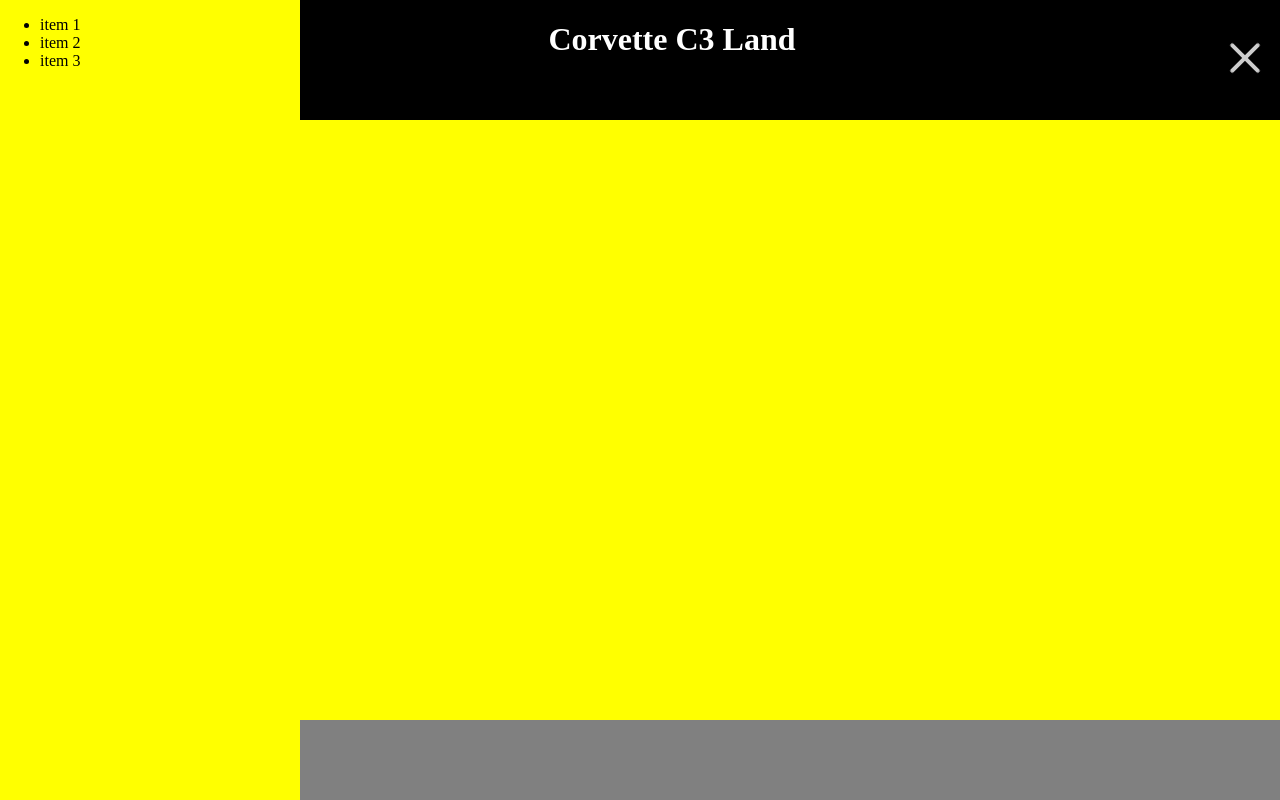
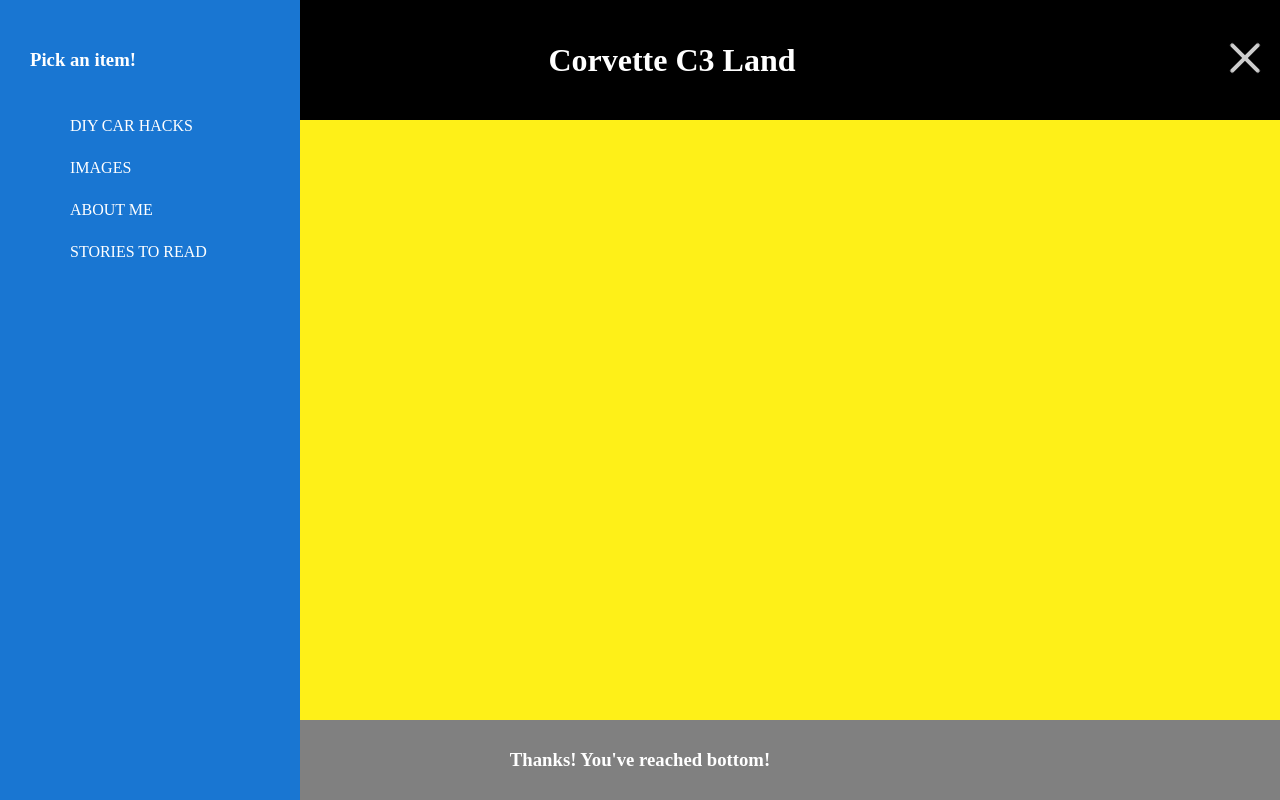
Before and after one commit to jaspercuvelier/corvettec3, a plain HTML site: page index.html in a window 1280 px wide. Both pictures are taken after a click on the button "Menu". Drawn offline with nearby package versions, Linux system fonts and the light colour scheme; no server answers.

Commit message:
Added floating for navbar, added feature: parameter page in url loads the correct article in the article parameter in the main index file.

```diff
--- a/css/responsive.css
+++ b/css/responsive.css
@@ -1 +1 @@
-html{height:100%}body{margin:0}.wrapper,body{display:-ms-flexbox;display:flex;-ms-flex-wrap:wrap;flex-wrap:wrap;height:100%}.wrapper{background-color:#fff;width:100%}header{background-color:#000;color:#fff;height:15%;width:100%;display:-ms-flexbox;display:flex;-ms-flex-direction:row;flex-direction:row;-ms-flex-pack:justify;justify-content:space-between;-ms-flex-line-pack:center;align-content:center}main{background-color:#ff0;color:blue;height:75%;width:100%}footer{background-color:grey;color:#000;height:10%;width:100%}.fixed{position:fixed}nav{width:300px;height:100%;position:absolute;transform:translate(-300px);transition:transform .3s ease;background-color:#ff0;color:#000}nav.open{transform:translate(0)}
+html{height:100%}body{margin:0}.wrapper,body{display:-ms-flexbox;display:flex;-ms-flex-wrap:wrap;flex-wrap:wrap;height:100%}.wrapper{background-color:#fff;width:100%}header{background-color:#000;color:#fff;height:15%;width:100%;display:-ms-flexbox;display:flex;-ms-flex-direction:row;flex-direction:row;-ms-flex-pack:justify;justify-content:space-between;-ms-flex-line-pack:center;align-content:center}header h1{margin:auto}main{background-color:#fef018;color:blue;width:100%}footer{background-color:grey;color:#fff;height:10%;width:100%;display:-ms-flexbox;display:flex;-ms-flex-direction:column;flex-direction:column;-ms-flex-pack:justify;justify-content:space-between;-ms-flex-line-pack:center;align-content:center}footer h3{margin:auto}.fixed{position:fixed}nav{width:300px;height:100%;position:absolute;transform:translate(-300px);transition:transform .3s ease;background-color:#1976d2;color:#fff}nav.open{transform:translate(0)}nav div{display:-ms-flexbox;display:flex;-ms-flex-direction:column;flex-direction:column;padding:30px}nav div ul{list-style-type:none}nav div ul li{padding:12px 0;text-transform:uppercase}
--- a/index.html
+++ b/index.html
@@ -23,21 +23,28 @@
 
     </header>
     <nav>
+<div>
+  <h3>Pick an item!</h3>
+  <ul>
+    <li>DIY car hacks</li>
+    <li>Images</li>
+    <li>About me</li>
+    <li>Stories to read</li>
+  </ul>
+</div>
 
-      <ul>
-        <li>item 1</li>
-        <li>item 2</li>
-        <li>item 3</li>
-      </ul>
+
     </nav>
     <main>
-      <section id="main">
+      <section>
 
 
-    </section>
+      </section>
+      <article>
+      </article>
     </main>
     <footer id="footer">
-      thanks!
+      <h3>Thanks! You've reached bottom!</h3>
     </footer>
   </div>
 
@@ -51,6 +58,7 @@
     console.log(aboveHeight)
       // when scroll
       $(window).scroll(function(){
+//var aboveHeight = $('header').outerHeight();
     console.log('scrolling...');
           // if scrolled down more than the header’s height
           if ($(window).scrollTop() > aboveHeight){
@@ -59,15 +67,21 @@
               // add padding top to the #content
               // (value is same as the height of the nav)
               $('header').addClass('fixed');//.css('top','0')//.next().css('padding-top','60px');
-
+              $('nav').addClass('fixed');
           } else {
 
               // when scroll up or less than aboveHeight,
               // remove the “fixed” class, and the padding-top
              $('header').removeClass('fixed')//.next().css('padding-top','0');
+              $('nav').removeClass('fixed');
           }
+        //  $('nav').css('transform', 'translate(-300px,'+aboveHeight+')');
+
       });
+
+      loadArticle();
   });
+
 </script>
 <script src="./js/main.js"></script>
 </body>
--- a/js/main.js
+++ b/js/main.js
@@ -10,3 +10,24 @@
   });
 
 });
+
+
+function loadArticle() {
+  console.log(window.location.href);
+  let url = window.location.href;
+  let requestedPage = url.split("=")[1];
+  console.log(requestedPage);
+  $("article").load("articles/"+requestedPage+"/index.html",function(response,status,xhr){
+    if ( status == "error" )
+    {
+    var msg = "Sorry but there was an error: ";
+    console.log( msg + xhr.status + " " + xhr.statusText );
+     $("main").css("height",'75%');
+    }
+    else {
+
+  //
+    }
+  });
+
+}
```
Also changed, not shown: articles/sidepipes/index.html (added, +4 -0 lines).
